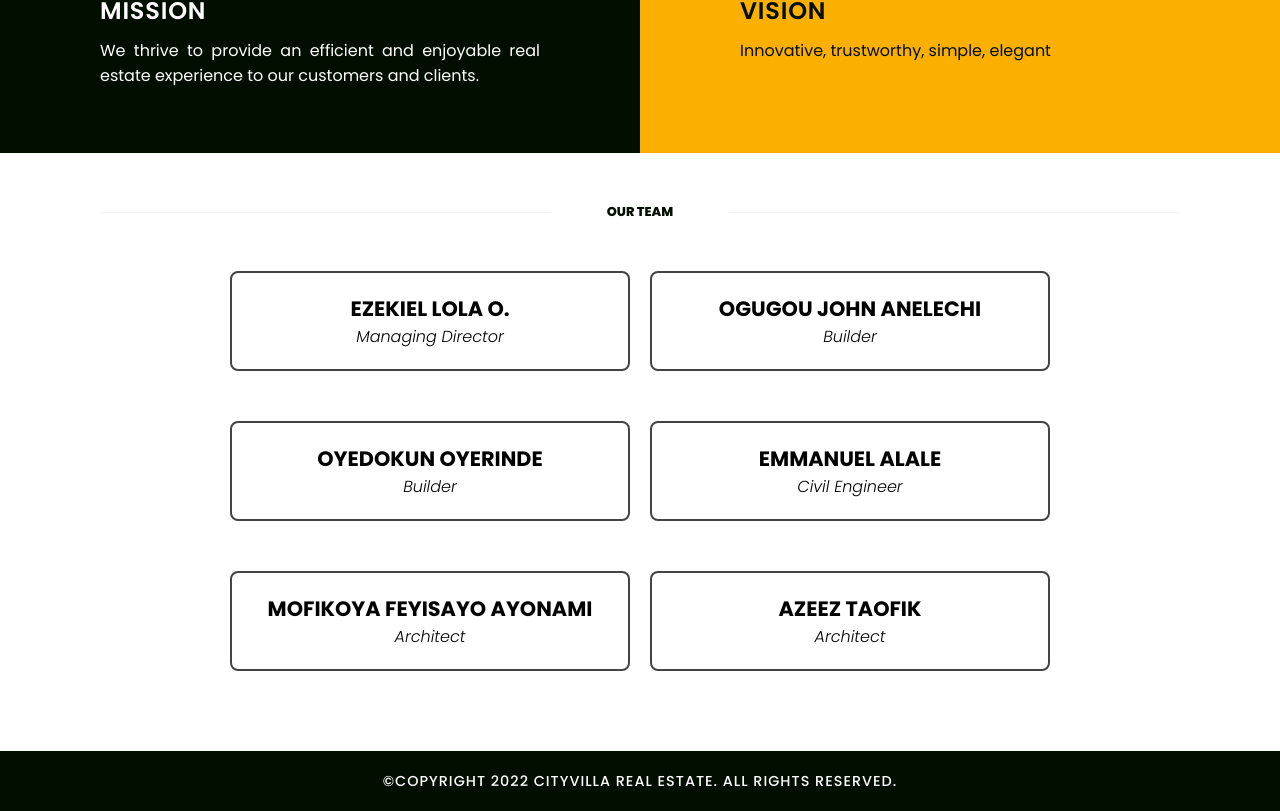
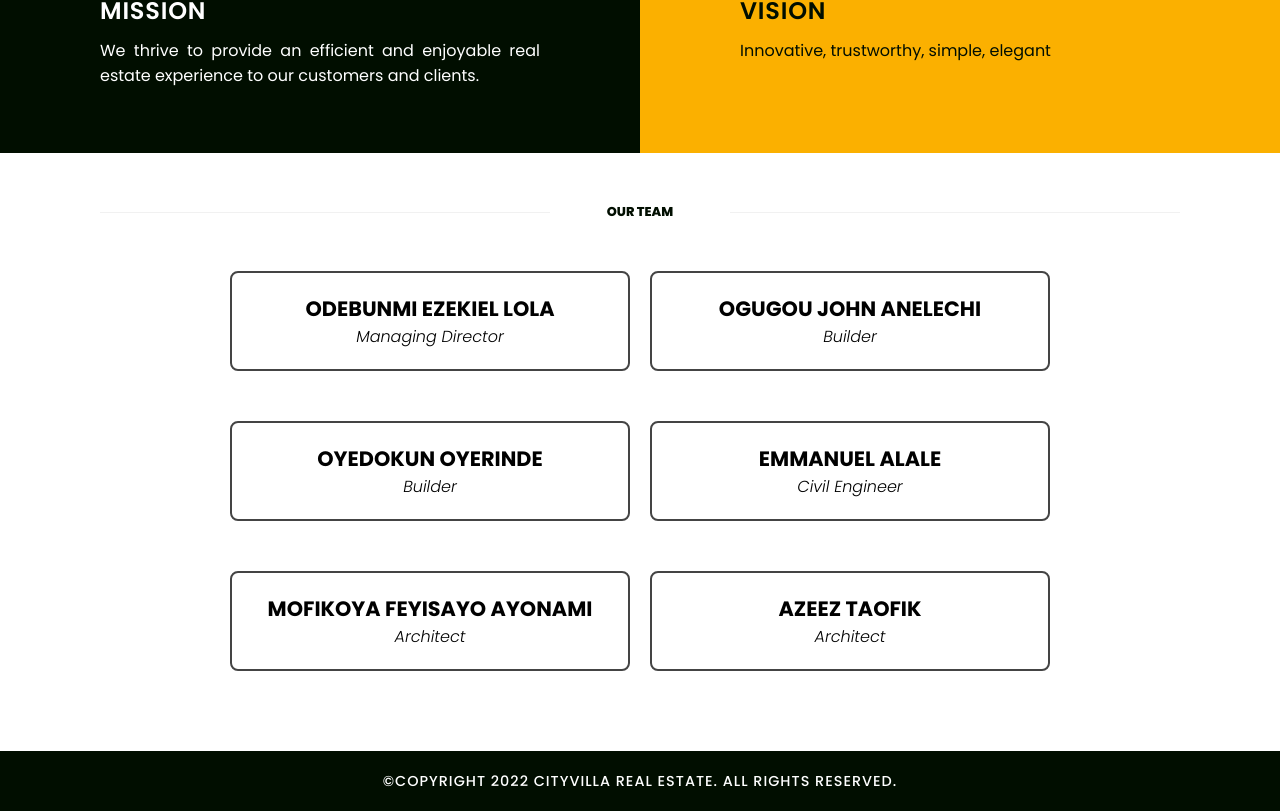
Before and after one commit to ayinlaabel/cityvilla_web, a React (Create React App) app: page /about-us in a window 1280 px wide. Shown: the part 665-1476 px from the top of the page. Built offline with nearby package versions, Linux system fonts and the light colour scheme.

Commit message:
updated name

```diff
--- a/src/components/navbar/Navbar.js
+++ b/src/components/navbar/Navbar.js
@@ -95,6 +95,9 @@ function Navbar() {
           <a href="/contact-us" className={"menu__item " + isActive.contact}>
             Contact us
           </a>
+          <a href="/gallery" className={"menu__item " + isActive.gallery}>
+            Gallery
+          </a>
         </div>
       </div>
     </nav>
--- a/src/data/teams.js
+++ b/src/data/teams.js
@@ -1,6 +1,6 @@
 export const teams = [
   {
-    title: "Ezekiel Lola O.",
+    title: "Odebunmi Ezekiel Lola",
     location: "Managing Director",
   },
   {
```
